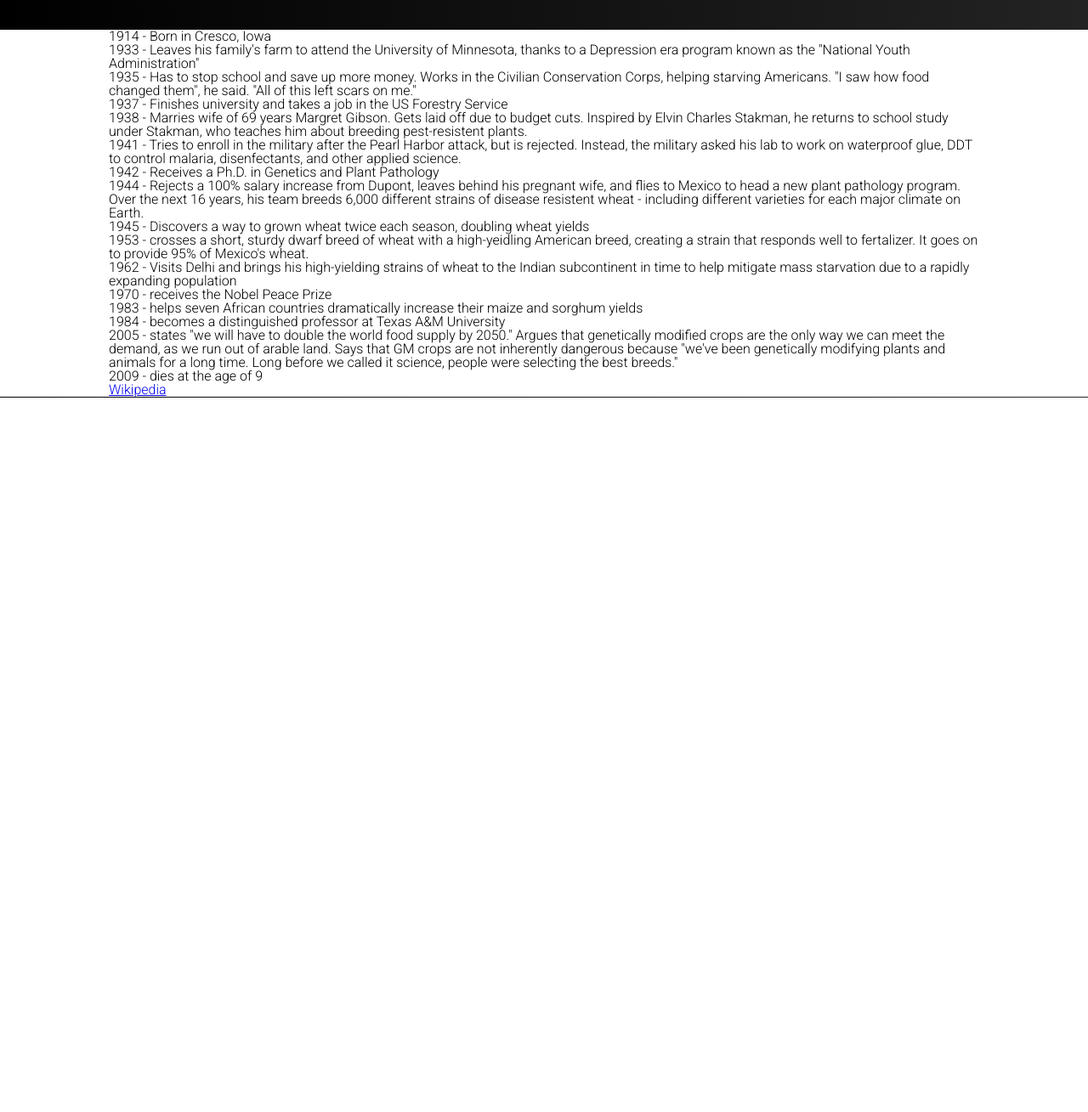
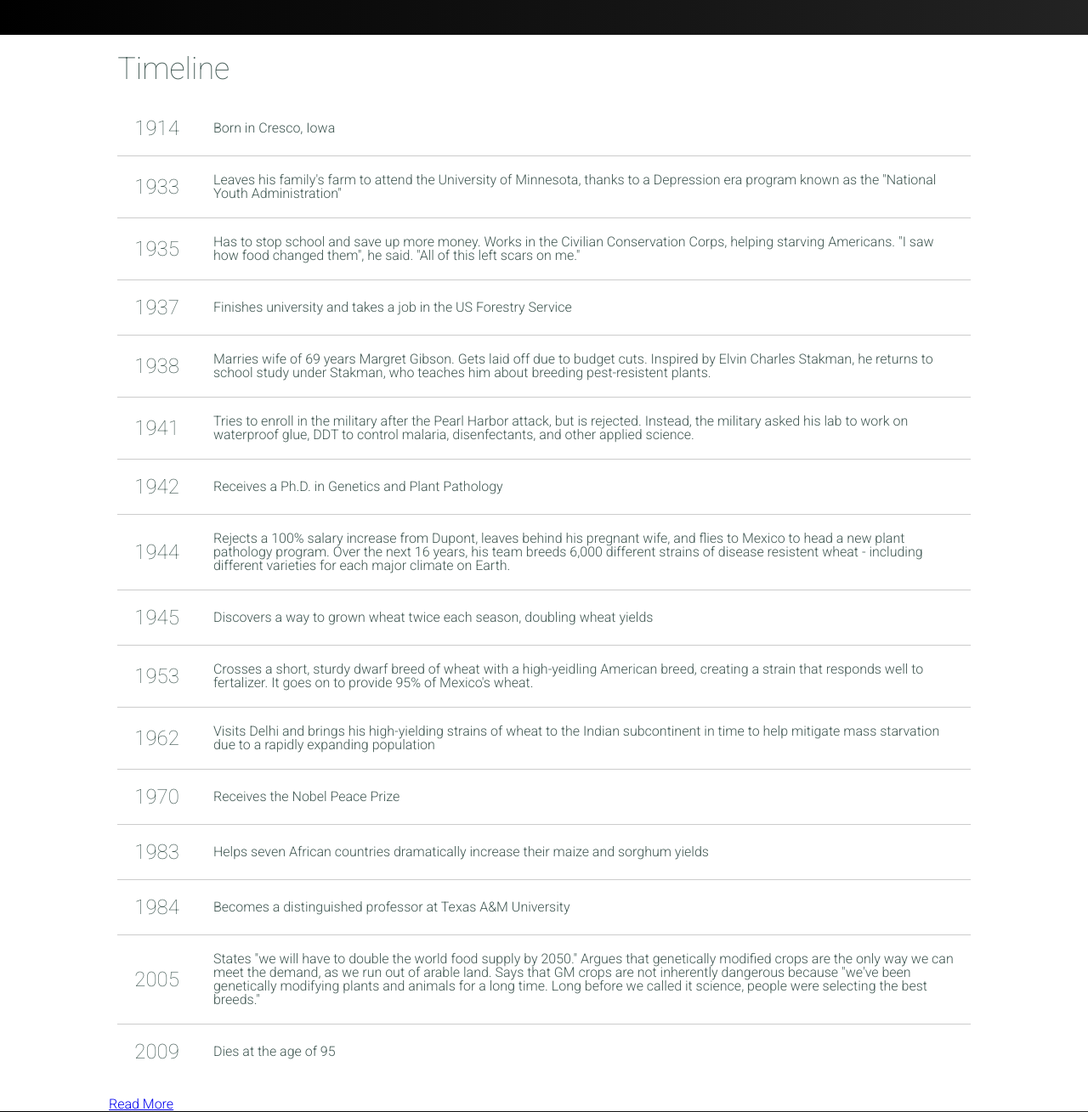
Before and after one commit to ashwins93/FCC-RWD-Projects, a plain HTML site: page index.html in a window 1280 px wide. Shown: the part 947-2256 px from the top of the page at 85% size. Before the commit the page ends 1415 px from the top, so only its background shows below. Drawn offline with Linux system fonts and the light colour scheme.

Commit message:
Add styles for timeline events

```diff
--- a/index.css
+++ b/index.css
@@ -78,13 +78,14 @@ body {
 /* Header */
 header {
   background-color: white;
+  color: #415853;
   text-align: center;
   padding: 30px 0;
 }
 header h1 {
-  font-size: 3.6rem;
+  font-size: 4.8rem;
   font-weight: 100;
-  line-height: 4.4rem;
+  line-height: 1.05;
 }
 header .tagline {
   line-height: 2.2rem;
@@ -119,4 +120,42 @@ header .tagline {
 /* Article */
 #tribute-info {
   background: white;
+  color: #415853;
 }
+.timeline {
+  padding: 22px 1%;
+}
+.timeline h2 {
+  font-size: 3.6rem;
+  font-weight: 100;
+  margin-bottom: 20px;
+}
+.timeline .event {
+  display: flex;
+  border-bottom: 1px solid #ccc;
+}
+.timeline .event:last-of-type {
+  border-bottom: 0;
+}
+.timeline .event > * {
+  display: flex;
+  padding: 20px 2%;
+  align-items: center;
+}
+.timeline .event h3 {
+  font-size: 2.4rem;
+  font-weight: 100;
+}
+.timeline .event p {
+  flex-grow: 1;
+}
+
+/* Responsive Web Design */
+@media only screen and (max-width: 400px) {
+  .timeline .event {
+    flex-direction: column;
+  }
+  .timeline .event h3 {
+    padding-bottom: 0;
+  }
+}
--- a/index.html
+++ b/index.html
@@ -13,7 +13,7 @@
 <body>
   <main id="main">
     <header>
-      <h1 id="title">Dr Norman Borlaug</h1>
+      <h1 id="title">Dr. Norman Borlaug</h1>
       <div class="tagline">The man who saved a billion lives</div>
     </header>
     <div class="container">
@@ -21,44 +21,106 @@
         <img src="https://c2.staticflickr.com/4/3689/10613180113_fdf7bcd316_b.jpg" alt="Dr Norman Borloaug trains biologists in Mexico"
           id="image">
         <div id="img-caption">
-          Dr. Norman Borlaug, second from left, trains biologists in Mexico on how to increase wheat yields - part of his life-long
-          war on hunger.
+          Dr. Norman Borlaug, second from left, trains biologists in Mexico on how to increase
+          wheat yields - part of his life-long war on hunger.
         </div>
       </div>
     </div>
     <article id="tribute-info">
       <div class="container">
         <section class="timeline">
-          <div>1914 - Born in Cresco, Iowa</div>
-          <div>1933 - Leaves his family's farm to attend the University of Minnesota, thanks to a Depression era program known
-            as the "National Youth Administration"</div>
-          <div>1935 - Has to stop school and save up more money. Works in the Civilian Conservation Corps, helping starving Americans.
-            "I saw how food changed them", he said. "All of this left scars on me."</div>
-          <div>1937 - Finishes university and takes a job in the US Forestry Service</div>
-          <div>1938 - Marries wife of 69 years Margret Gibson. Gets laid off due to budget cuts. Inspired by Elvin Charles Stakman,
-            he returns to school study under Stakman, who teaches him about breeding pest-resistent plants.</div>
-          <div>1941 - Tries to enroll in the military after the Pearl Harbor attack, but is rejected. Instead, the military asked
-            his lab to work on waterproof glue, DDT to control malaria, disenfectants, and other applied science.</div>
-          <div>1942 - Receives a Ph.D. in Genetics and Plant Pathology</div>
-          <div>1944 - Rejects a 100% salary increase from Dupont, leaves behind his pregnant wife, and flies to Mexico to head
-            a new plant pathology program. Over the next 16 years, his team breeds 6,000 different strains of disease resistent
-            wheat - including different varieties for each major climate on Earth.</div>
-          <div>1945 - Discovers a way to grown wheat twice each season, doubling wheat yields</div>
-          <div>1953 - crosses a short, sturdy dwarf breed of wheat with a high-yeidling American breed, creating a strain that
-            responds well to fertalizer. It goes on to provide 95% of Mexico's wheat.</div>
-          <div>1962 - Visits Delhi and brings his high-yielding strains of wheat to the Indian subcontinent in time to help mitigate
-            mass starvation due to a rapidly expanding population</div>
-          <div>1970 - receives the Nobel Peace Prize</div>
-          <div>1983 - helps seven African countries dramatically increase their maize and sorghum yields</div>
-          <div>1984 - becomes a distinguished professor at Texas A&M University</div>
-          <div>2005 - states "we will have to double the world food supply by 2050." Argues that genetically modified crops are
-            the only way we can meet the demand, as we run out of arable land. Says that GM crops are not inherently dangerous
-            because "we've been genetically modifying plants and animals for a long time. Long before we called it science,
-            people were selecting the best breeds."</div>
-          <div>2009 - dies at the age of 9</div>
+          <h2>Timeline</h2>
+          <div class="event">
+            <h3>1914</h3>
+            <p>Born in Cresco, Iowa</p>
+          </div>
+          <div class="event">
+            <h3>1933</h3>
+            <p>Leaves his family's farm to attend the University of Minnesota, thanks
+              to a Depression era program known as the "National Youth Administration"</p>
+          </div>
+          <div class="event">
+            <h3>1935</h3>
+            <p>Has to stop school and save up more money. Works in the Civilian Conservation
+              Corps, helping starving Americans. "I saw how food changed them", he
+              said. "All of this left scars on me."</p>
+          </div>
+          <div class="event">
+            <h3>1937</h3>
+            <p>Finishes university and takes a job in the US Forestry Service</p>
+          </div>
+          <div class="event">
+            <h3>1938</h3>
+            <p>Marries wife of 69 years Margret Gibson. Gets laid off due to budget
+              cuts. Inspired by Elvin Charles Stakman, he returns to school study
+              under Stakman, who teaches him about breeding pest-resistent plants.</p>
+          </div>
+          <div class="event">
+            <h3>1941</h3>
+            <p>Tries to enroll in the military after the Pearl Harbor attack, but is
+              rejected. Instead, the military asked his lab to work on waterproof
+              glue, DDT to control malaria, disenfectants, and other applied science.</p>
+          </div>
+          <div class="event">
+            <h3>1942</h3>
+            <p>Receives a Ph.D. in Genetics and Plant Pathology</p>
+          </div>
+          <div class="event">
+            <h3>1944</h3>
+            <p>Rejects a 100% salary increase from Dupont, leaves behind his pregnant
+              wife, and flies to Mexico to head a new plant pathology program. Over
+              the next 16 years, his team breeds 6,000 different strains of disease
+              resistent wheat - including different varieties for each major climate
+              on Earth.</p>
+          </div>
+          <div class="event">
+            <h3>1945</h3>
+            <p>Discovers a way to grown wheat twice each season, doubling wheat yields</p>
+          </div>
+          <div class="event">
+            <h3>1953</h3>
+            <p>Crosses a short, sturdy dwarf breed of wheat with a high-yeidling American
+              breed, creating a strain that responds well to fertalizer. It goes
+              on to provide 95% of Mexico's wheat.</p>
+          </div>
+          <div class="event">
+            <h3>1962</h3>
+            <p>Visits Delhi and brings his high-yielding strains of wheat to the Indian
+              subcontinent in time to help mitigate mass starvation due to a rapidly
+              expanding population</p>
+          </div>
+          <div class="event">
+            <h3>1970</h3>
+            <p>Receives the Nobel Peace Prize</p>
+          </div>
+          <div class="event">
+            <h3>1983</h3>
+            <p>Helps seven African countries dramatically increase their maize and sorghum
+              yields
+            </p>
+          </div>
+          <div class="event">
+            <h3>1984</h3>
+            <p>Becomes a distinguished professor at Texas A&M University</p>
+          </div>
+          <div class="event">
+            <h3>2005</h3>
+            <p>States "we will have to double the world food supply by 2050." Argues
+              that genetically modified crops are the only way we can meet the demand,
+              as we run out of arable land. Says that GM crops are not inherently
+              dangerous because "we've been genetically modifying plants and animals
+              for a long time. Long before we called it science, people were selecting
+              the best breeds."</p>
+          </div>
+          <div class="event">
+            <h3>2009</h3>
+            <p>Dies at the age of 95</p>
+          </div>
         </section>
 
-        <a href="https://en.wikipedia.org/wiki/Norman_Borlaug" class="wikilink" id="tribute-link">Wikipedia</a>
+        <a href="https://en.wikipedia.org/wiki/Norman_Borlaug" class="wikilink" id="tribute-link">
+          Read More
+        </a>
       </div>
     </article>
   </main>
```
